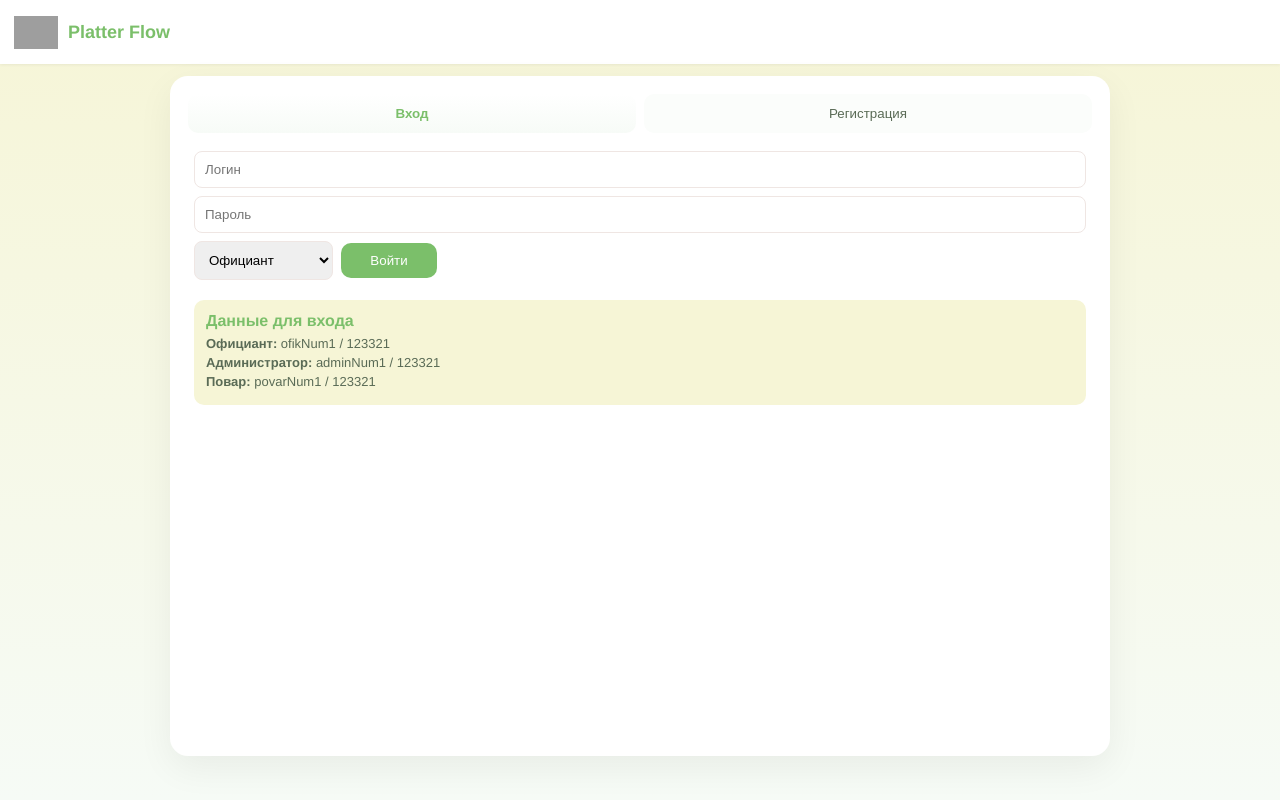
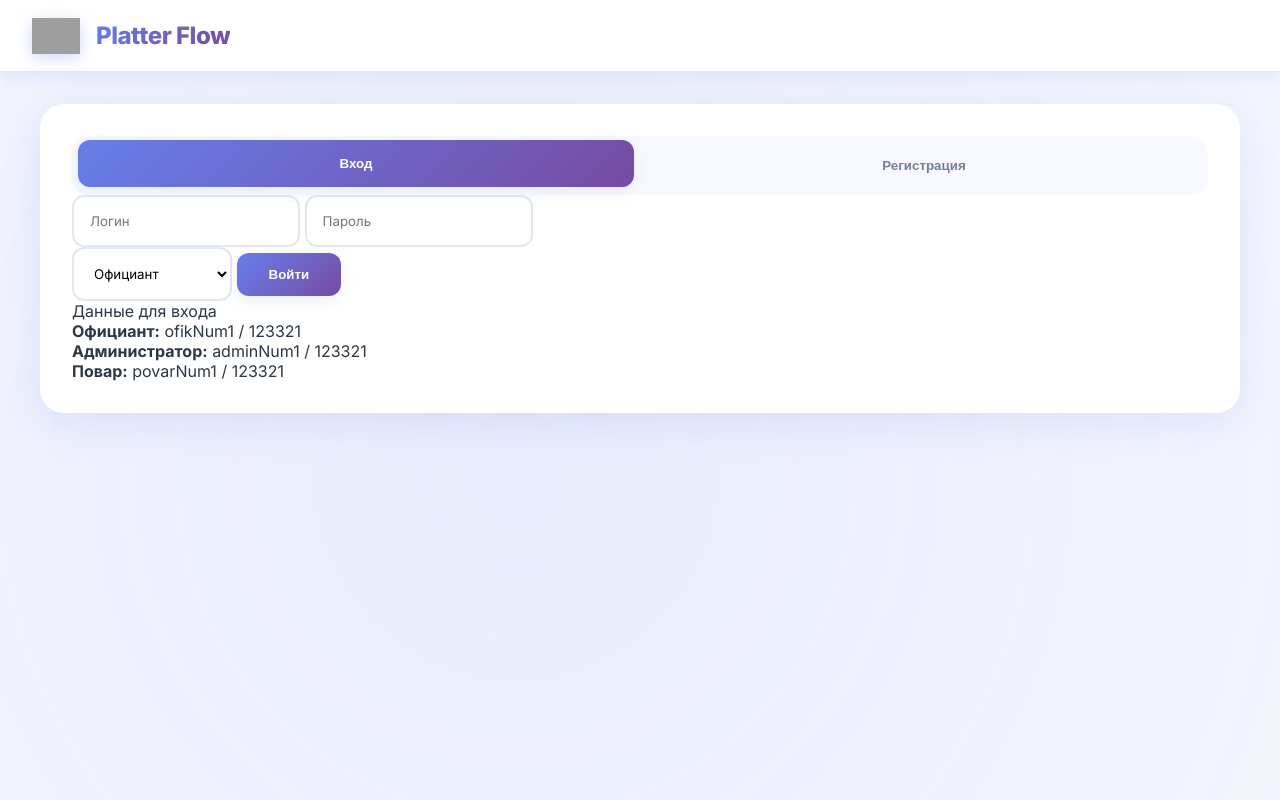
Before and after one commit to GrezinaVika/proekt-master-websim-4.0------, a FastAPI app: page / in a window 1280 px wide. Run offline with FastAPI, Linux system fonts and the light colour scheme; grey boxes are pictures that could not be loaded.

Commit message:
feat: Stunning modern design with gradients and animations

```diff
--- a/app/static/css/style.css
+++ b/app/static/css/style.css
@@ -1,12 +1,38 @@
+/* ============================================
+   ВОСХИТИТЕЛЬНЫЙ ДИЗАЙН СИСТЕМЫ УПРАВЛЕНИЯ РЕСТОРАНОМ
+   Современный, элегантный, с плавными анимациями
+============================================ */
+
+@import url('https://fonts.googleapis.com/css2?family=Inter:wght@300;400;500;600;700;800&display=swap');
+
 :root {
-    --bg: #f6fbf6;
+    /* Элегантная цветовая палитра */
+    --primary: linear-gradient(135deg, #667eea 0%, #764ba2 100%);
+    --primary-dark: #5a67d8;
+    --secondary: linear-gradient(135deg, #f093fb 0%, #f5576c 100%);
+    --success: linear-gradient(135deg, #4facfe 0%, #00f2fe 100%);
+    --warning: linear-gradient(135deg, #fa709a 0%, #fee140 100%);
+    --danger: linear-gradient(135deg, #ff6b6b 0%, #ee5a6f 100%);
+
+    /* Нейтральные тона */
+    --bg: #f8f9fe;
+    --bg-gradient: linear-gradient(135deg, #667eea 0%, #764ba2 100%);
     --card: #ffffff;
-    --accent: #7bbf6a;
-    --muted: #5a6b56;
-    --accent-2: #f6f5d6;
-    --accent-3: #f2e8b6;
-    --success: #2d9f6c;
-    --danger: #d9534f;
+    --border: #e2e8f0;
+    --text-primary: #2d3748;
+    --text-secondary: #718096;
+    --text-muted: #a0aec0;
+
+    /* Тени */
+    --shadow-sm: 0 2px 8px rgba(102, 126, 234, 0.08);
+    --shadow-md: 0 4px 16px rgba(102, 126, 234, 0.12);
+    --shadow-lg: 0 10px 40px rgba(102, 126, 234, 0.15);
+    --shadow-xl: 0 20px 60px rgba(102, 126, 234, 0.2);
+
+    /* Анимации */
+    --transition-fast: 0.2s cubic-bezier(0.4, 0, 0.2, 1);
+    --transition-base: 0.3s cubic-bezier(0.4, 0, 0.2, 1);
+    --transition-slow: 0.5s cubic-bezier(0.4, 0, 0.2, 1);
 }
 
 * {
@@ -18,296 +44,252 @@
 html, body, #app {
     height: 100%;
     margin: 0;
-    background: linear-gradient(180deg, var(--accent-2), var(--bg));
+    font-family: 'Inter', -apple-system, BlinkMacSystemFont, 'Segoe UI', sans-serif;
+    background: var(--bg);
+    color: var(--text-primary);
     -webkit-font-smoothing: antialiased;
+    -moz-osx-font-smoothing: grayscale;
 }
 
 body {
-    font-family: "Helvetica Neue", Arial, sans-serif;
+    overflow-x: hidden;
+    position: relative;
 }
 
+/* Фоновые эффекты */
+body::before {
+    content: '';
+    position: fixed;
+    top: -50%;
+    right: -50%;
+    width: 200%;
+    height: 200%;
+    background: radial-gradient(circle, rgba(102, 126, 234, 0.1) 0%, transparent 70%);
+    animation: pulse 15s ease-in-out infinite;
+    z-index: 0;
+    pointer-events: none;
+}
+
+@keyframes pulse {
+    0%, 100% { transform: translate(0, 0) scale(1); }
+    50% { transform: translate(-5%, 5%) scale(1.1); }
+}
+
+/* ============================================
+   ТОПБАР
+============================================ */
 .topbar {
-    height: 64px;
-    background: var(--card);
+    height: 72px;
+    background: rgba(255, 255, 255, 0.95);
+    backdrop-filter: blur(20px);
+    -webkit-backdrop-filter: blur(20px);
     display: flex;
     align-items: center;
     justify-content: space-between;
-    padding: 8px 14px;
-    box-shadow: 0 1px 3px rgba(0, 0, 0, .06);
+    padding: 0 32px;
+    box-shadow: var(--shadow-sm);
+    border-bottom: 1px solid var(--border);
+    position: sticky;
+    top: 0;
+    z-index: 100;
+    transition: all var(--transition-base);
+}
+
+.topbar:hover {
+    box-shadow: var(--shadow-md);
 }
 
 .brand {
     display: flex;
     align-items: center;
-    gap: 10px;
+    gap: 16px;
+    animation: slideInLeft 0.6s ease-out;
+}
+
+@keyframes slideInLeft {
+    from {
+        opacity: 0;
+        transform: translateX(-30px);
+    }
+    to {
+        opacity: 1;
+        transform: translateX(0);
+    }
 }
 
 .logo {
-    height: 44px;
-    width: 44px;
+    height: 48px;
+    width: 48px;
     object-fit: contain;
+    filter: drop-shadow(0 4px 8px rgba(102, 126, 234, 0.3));
+    transition: transform var(--transition-base);
+}
+
+.logo:hover {
+    transform: rotate(360deg) scale(1.1);
 }
 
 .title {
-    font-weight: 700;
-    color: var(--accent);
-    font-size: 18px;
+    font-weight: 800;
+    background: var(--primary);
+    -webkit-background-clip: text;
+    -webkit-text-fill-color: transparent;
+    background-clip: text;
+    font-size: 24px;
+    letter-spacing: -0.5px;
 }
 
 .icons {
     display: flex;
-    gap: 8px;
+    gap: 12px;
     align-items: center;
+    animation: slideInRight 0.6s ease-out;
 }
 
-.card {
-    max-width: 940px;
-    margin: 12px auto;
-    border-radius: 18px;
-    background: var(--card);
-    padding: 18px;
-    box-shadow: 0 12px 36px rgba(0, 0, 0, .06);
-    height: calc(100% - 120px);
-    display: flex;
-    flex-direction: column;
-    gap: 12px;
+@keyframes slideInRight {
+    from {
+        opacity: 0;
+        transform: translateX(30px);
+    }
+    to {
+        opacity: 1;
+        transform: translateX(0);
+    }
 }
 
-.pane {
-    height: 100%;
-    display: flex;
-    flex-direction: column;
-    gap: 12px;
+/* КАРТОЧКИ И КОНТЕЙНЕРЫ */
+.card {
+    max-width: 1200px;
+    margin: 32px auto;
+    border-radius: 24px;
+    background: var(--card);
+    padding: 32px;
+    box-shadow: var(--shadow-lg);
+    animation: fadeInUp 0.6s ease-out;
+    position: relative;
+    z-index: 1;
 }
 
-.tabs-auth {
-    display: flex;
-    gap: 8px;
+@keyframes fadeInUp {
+    from {
+        opacity: 0;
+        transform: translateY(30px);
+    }
+    to {
+        opacity: 1;
+        transform: translateY(0);
+    }
 }
 
-.tab {
-    flex: 1;
-    padding: 12px;
-    border-radius: 10px;
-    border: none;
-    background: #fbfdfb;
-    color: var(--muted);
+.tabs-auth, .menu, .tabs-switch {
+    display: flex;
+    gap: 12px;
+    background: var(--bg);
+    padding: 6px;
+    border-radius: 16px;
 }
 
-.tab.active {
-    background: linear-gradient(180deg, #ffffff, #f7fbf7);
-    font-weight: 800;
-    color: var(--accent);
+.tab, .menu-btn, .switch-btn {
+    flex: 1;
+    padding: 16px 24px;
+    border-radius: 12px;
+    border: none;
+    background: transparent;
+    color: var(--text-secondary);
+    font-weight: 600;
+    cursor: pointer;
+    transition: all var(--transition-base);
+    position: relative;
+    overflow: hidden;
 }
 
-.form {
-    display: flex;
-    flex-direction: column;
-    gap: 8px;
-    padding: 6px;
+.tab::before, .menu-btn::before, .switch-btn::before {
+    content: '';
+    position: absolute;
+    top: 0;
+    left: 0;
+    right: 0;
+    bottom: 0;
+    background: var(--primary);
+    opacity: 0;
+    transition: opacity var(--transition-base);
+    z-index: -1;
 }
 
-.form input, .form select {
-    padding: 10px;
-    border-radius: 8px;
-    border: 1px solid #efe6e3;
+.tab.active, .menu-btn.active, .switch-btn.active {
+    color: white;
+    box-shadow: var(--shadow-md);
+    transform: translateY(-2px);
 }
 
-.row {
-    display: flex;
-    gap: 8px;
-    align-items: center;
+.tab.active::before, .menu-btn.active::before, .switch-btn.active::before {
+    opacity: 1;
+}
+
+.primary, .danger {
+    padding: 14px 32px;
+    border-radius: 12px;
+    border: none;
+    font-weight: 600;
+    cursor: pointer;
+    transition: all var(--transition-base);
+    position: relative;
+    overflow: hidden;
+    color: white;
 }
 
 .primary {
-    background: var(--accent);
-    color: white;
-    padding: 10px;
-    border-radius: 10px;
-    border: none;
-    min-width: 96px;
-    cursor: pointer;
+    background: var(--primary);
+    box-shadow: var(--shadow-md);
 }
 
 .primary:hover {
-    opacity: 0.9;
+    transform: translateY(-2px);
+    box-shadow: var(--shadow-lg);
+}
+
+.danger {
+    background: var(--danger);
 }
 
 .hidden {
     display: none !important;
 }
 
-.menu {
-    display: flex;
-    gap: 8px;
-    border-radius: 10px;
-    overflow: hidden;
+/* ПОЛЯ ВВОДА */
+.form input, .form select {
+    padding: 16px;
+    border-radius: 12px;
+    border: 2px solid var(--border);
+    background: white;
+    transition: all var(--transition-base);
+    font-family: inherit;
 }
 
-.menu-btn {
-    flex: 1;
-    padding: 12px;
-    border: none;
-    background: rgba(255, 255, 255, 0.85);
-    color: var(--muted);
+.form input:focus, .form select:focus {
+    outline: none;
+    border-color: #667eea;
+    box-shadow: 0 0 0 4px rgba(102, 126, 234, 0.1);
+}
+
+/* СПИСКИ И ЭЛЕМЕНТЫ */
+.item, .order, .table {
+    background: white;
+    border-radius: 16px;
+    padding: 20px;
+    box-shadow: var(--shadow-sm);
+    transition: all var(--transition-base);
     cursor: pointer;
 }
 
-.menu-btn.active {
-    background: var(--accent);
-    color: white;
-    box-shadow: 0 6px 18px rgba(123, 191, 106, 0.12);
-}
-
-.tabpane {
-    flex: 1;
-    overflow: auto;
-    padding: 8px;
-}
-
-.tabs-switch {
-    display: flex;
-    gap: 6px;
-    margin-bottom: 8px;
-}
-
-.switch-btn {
-    padding: 8px;
-    border-radius: 8px;
-    border: none;
-    background: var(--accent-3);
-    color: var(--muted);
-    cursor: pointer;
-}
-
-.switch-btn.active {
-    background: var(--accent);
-    color: white;
-}
-
-.menu-list {
-    display: grid;
-    grid-template-columns: 1fr 1fr;
-    gap: 8px;
-}
-
-.item {
-    background: #fff;
-    border-radius: 8px;
-    padding: 8px;
-    display: flex;
-    flex-direction: column;
-    gap: 6px;
-    box-shadow: 0 2px 6px rgba(0, 0, 0, .04);
-}
-
-.item .name {
-    font-weight: 700;
-    color: var(--accent);
-}
-
-.item .meta {
-    color: var(--muted);
-    font-size: 13px;
-}
-
-.item .desc {
-    color: var(--muted);
-    font-size: 13px;
-    display: block;
-}
-
-.info-muted {
-    color: var(--muted);
-    font-size: 13px;
-    margin-top: 8px;
-}
-
-.orders-list {
-    display: flex;
-    flex-direction: column;
-    gap: 8px;
-}
-
-.order {
-    background: #fff;
-    padding: 10px;
-    border-radius: 8px;
-    display: flex;
-    justify-content: space-between;
-    align-items: center;
-}
-
-.tables-grid {
-    display: grid;
-    grid-template-columns: repeat(3, 1fr);
-    gap: 8px;
-}
-
-.table {
-    background: #fff;
-    padding: 14px;
-    border-radius: 12px;
-    text-align: center;
-    cursor: pointer;
-    box-shadow: 0 4px 14px rgba(0, 0, 0, .04);
-    transition: transform 0.2s;
-}
-
-.table:hover {
-    transform: translateY(-2px);
+.item:hover, .order:hover, .table:hover {
+    transform: translateY(-4px);
+    box-shadow: var(--shadow-md);
 }
 
 .table.booked {
-    border: 2px dashed var(--accent);
-    background: var(--accent-2);
-}
-
-.account-card {
-    background: #fff;
-    padding: 16px;
-    border-radius: 12px;
-    margin-bottom: 16px;
-}
-
-.account-stats {
-    display: flex;
-    gap: 16px;
-    margin-bottom: 16px;
-}
-
-.stat {
-    flex: 1;
-    text-align: center;
-    padding: 12px;
-    background: var(--accent-2);
-    border-radius: 10px;
-}
-
-.stat-num {
-    font-size: 24px;
-    font-weight: 700;
-    color: var(--accent);
-}
-
-.stat-label {
-    font-size: 12px;
-    color: var(--muted);
-    margin-top: 4px;
-}
-
-.danger {
-    background: var(--danger);
-    color: white;
-    padding: 10px;
-    border-radius: 10px;
-    border: none;
-    cursor: pointer;
-    width: 100%;
-}
-
-.danger:hover {
-    opacity: 0.9;
+    background: linear-gradient(135deg, rgba(102, 126, 234, 0.1), rgba(118, 75, 162, 0.1));
+    border: 2px solid #667eea;
 }
 
 .modal {
@@ -316,97 +298,33 @@ body {
     left: 0;
     right: 0;
     bottom: 0;
-    background: rgba(0, 0, 0, 0.5);
+    background: rgba(0, 0, 0, 0.6);
+    backdrop-filter: blur(8px);
     display: flex;
     align-items: center;
     justify-content: center;
     z-index: 1000;
+    animation: fadeIn 0.3s ease-out;
+}
+
+@keyframes fadeIn {
+    from { opacity: 0; }
+    to { opacity: 1; }
 }
 
 .modal-card {
     background: var(--card);
-    border-radius: 16px;
-    padding: 20px;
-    max-width: 500px;
+    border-radius: 24px;
+    padding: 32px;
+    max-width: 600px;
     width: 90%;
     max-height: 80vh;
     overflow-y: auto;
+    box-shadow: var(--shadow-xl);
+    animation: scaleIn 0.3s ease-out;
 }
 
-.modal-header {
-    display: flex;
-    justify-content: space-between;
-    align-items: center;
-    margin-bottom: 16px;
+@keyframes scaleIn {
+    from { transform: scale(0.9); opacity: 0; }
+    to { transform: scale(1); opacity: 1; }
 }
-
-.modal-body {
-    margin-bottom: 20px;
-}
-
-.modal-actions {
-    display: flex;
-    gap: 10px;
-    justify-content: flex-end;
-}
-
-.menu-section {
-    margin-bottom: 16px;
-}
-
-.menu-section-title {
-    font-weight: 700;
-    margin-bottom: 8px;
-    color: var(--accent);
-}
-
-.menu-row {
-    padding: 8px 0;
-    border-bottom: 1px solid #eee;
-}
-
-.menu-row:last-child {
-    border-bottom: none;
-}
-
-.icon-small {
-    background: none;
-    border: none;
-    font-size: 20px;
-    cursor: pointer;
-    padding: 4px;
-    border-radius: 4px;
-}
-
-.icon-small:hover {
-    background: #f0f0f0;
-}
-
-.cred-box {
-    background: var(--accent-2);
-    padding: 12px;
-    border-radius: 10px;
-    margin-top: 12px;
-}
-
-.cred-title {
-    font-weight: 700;
-    margin-bottom: 6px;
-    color: var(--accent);
-}
-
-.cred-row {
-    font-size: 13px;
-    margin: 4px 0;
-    color: var(--muted);
-}
-
-.bottombar {
-    height: 40px;
-    background: var(--card);
-    display: flex;
-    align-items: center;
-    justify-content: center;
-    color: var(--muted);
-    font-size: 12px;
-}
```
